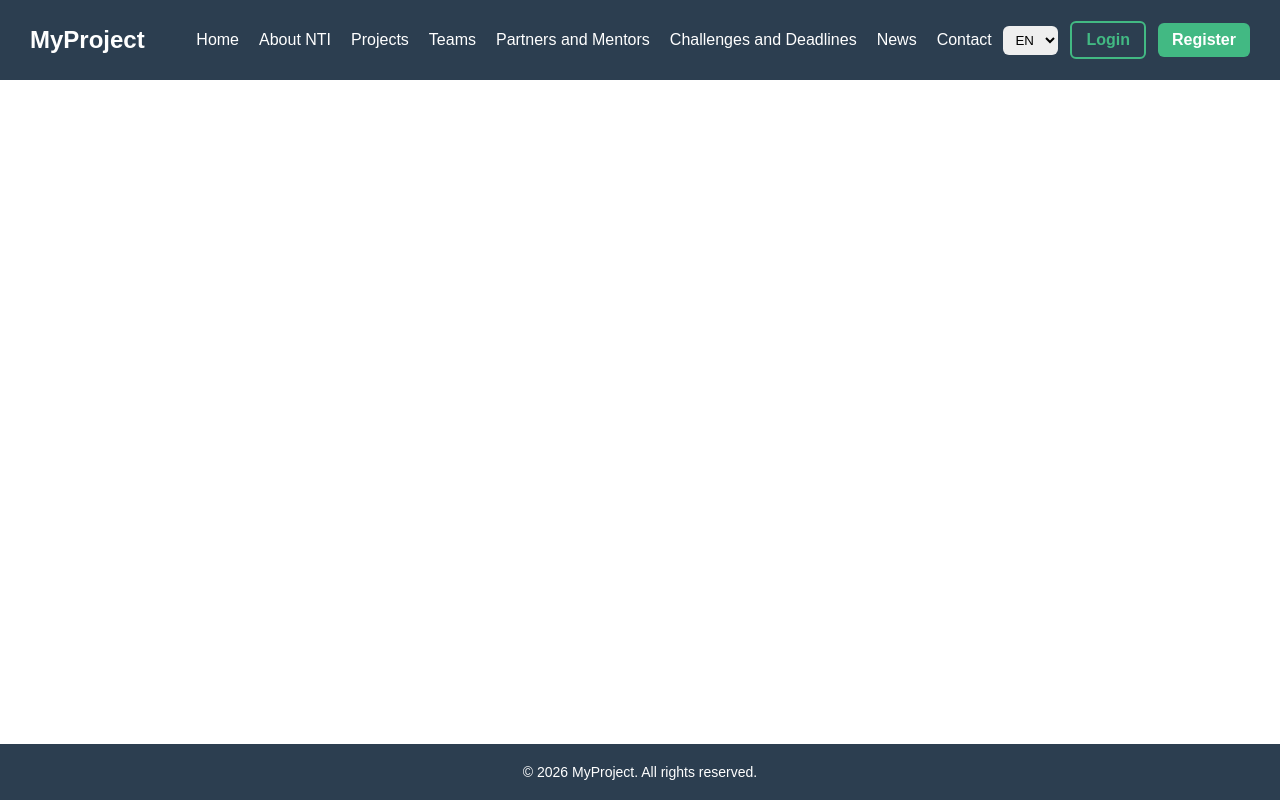
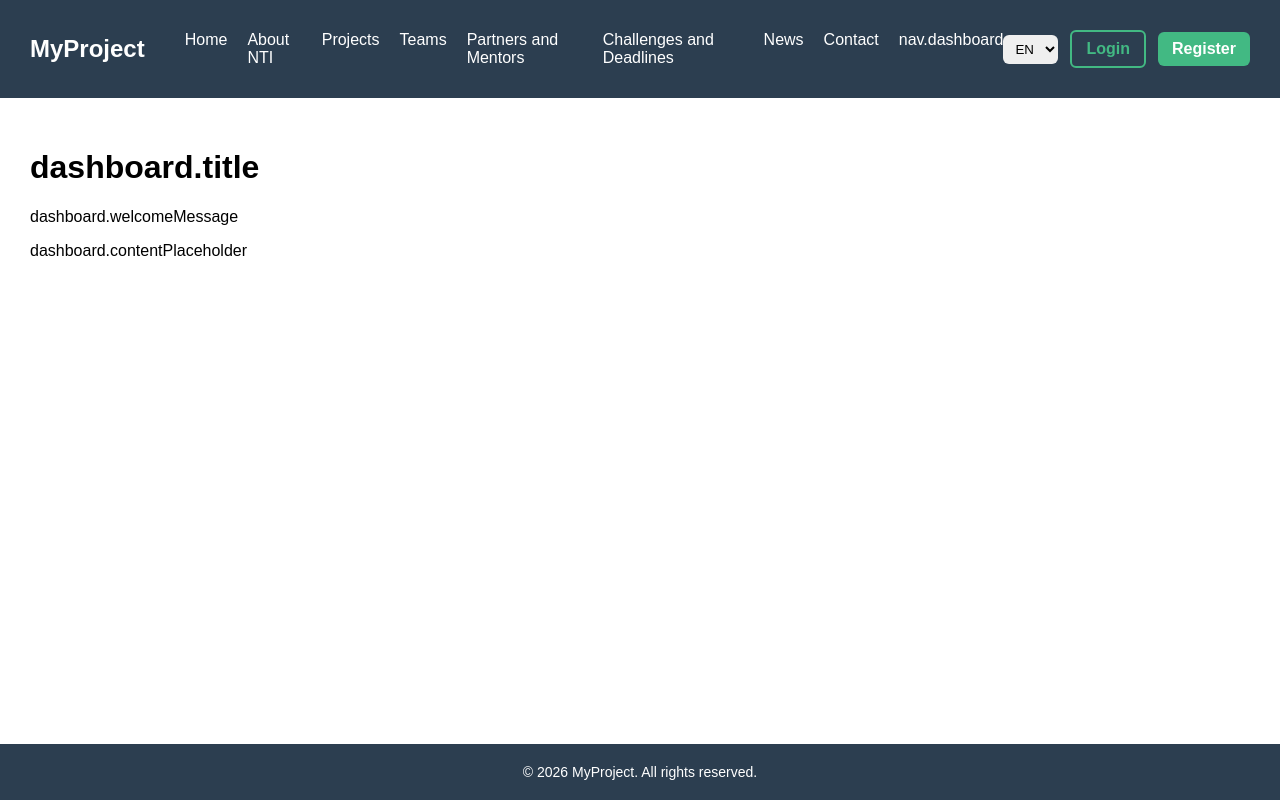
Before and after one commit to bebeBerni/FE_project-NTI, a Vue app: page /dashboard in a window 1280 px wide. Built offline with nearby package versions, Linux system fonts and the light colour scheme; the HTML template or start-up script is replaced by a standard one.

Commit message:
csak dahboard homeba gyors

```diff
--- a/src/components/AppNavbar.vue
+++ b/src/components/AppNavbar.vue
@@ -17,6 +17,8 @@
   <li><router-link to="/vyzvy-a-terminy">{{ $t('nav.challenges') }}</router-link></li>
   <li><router-link to="/novinky">{{ $t('nav.news') }}</router-link></li>
   <li><router-link to="/kontakt">{{ $t('nav.contact') }}</router-link></li>
+
+  <li><router-link to="/dashboard">{{ $t('nav.dashboard') }}</router-link></li>
 </ul>
 
       <!-- RIGHT SIDE -->
--- a/src/router/index.ts
+++ b/src/router/index.ts
@@ -7,12 +7,14 @@ import PartnersView from '../views/PartnersView.vue'
 import ChallengesView from '../views/ChallengesView.vue'
 import NewsView from '../views/NewsView.vue'
 import ContactView from '../views/ContactView.vue'
+import DashboardView from '../views/DashboardView.vue'
 
 // existing
 import TeamView from '../views/TeamView.vue'
 import TeamDetailView from '../views/TeamDetailView.vue'
 import ProjectsView from '../views/ProjectView.vue'
 import ProjectDetailView from '../views/ProjectDetailView.vue'
+
 
 const routes: RouteRecordRaw[] = [
   {
@@ -71,6 +73,12 @@ const routes: RouteRecordRaw[] = [
     component: ProjectDetailView,
     props: true,
   },
+  {
+    path: '/dashboard',
+    name: 'dashboard',
+    component: DashboardView,
+    props: true,
+  },
 
   // auth
   {
--- /dev/null
+++ b/src/views/DashboardView.vue
@@ -0,0 +1,11 @@
+<template>
+  <div class="dashboard-wrapper">
+    <h1>{{ $t('dashboard.title') }}</h1>
+    <p>{{ $t('dashboard.welcomeMessage') }}</p>
+
+    <!-- Placeholder for dashboard content -->
+    <div class="dashboard-content">
+      <p>{{ $t('dashboard.contentPlaceholder') }}</p>
+    </div>
+  </div>
+</template>
```
